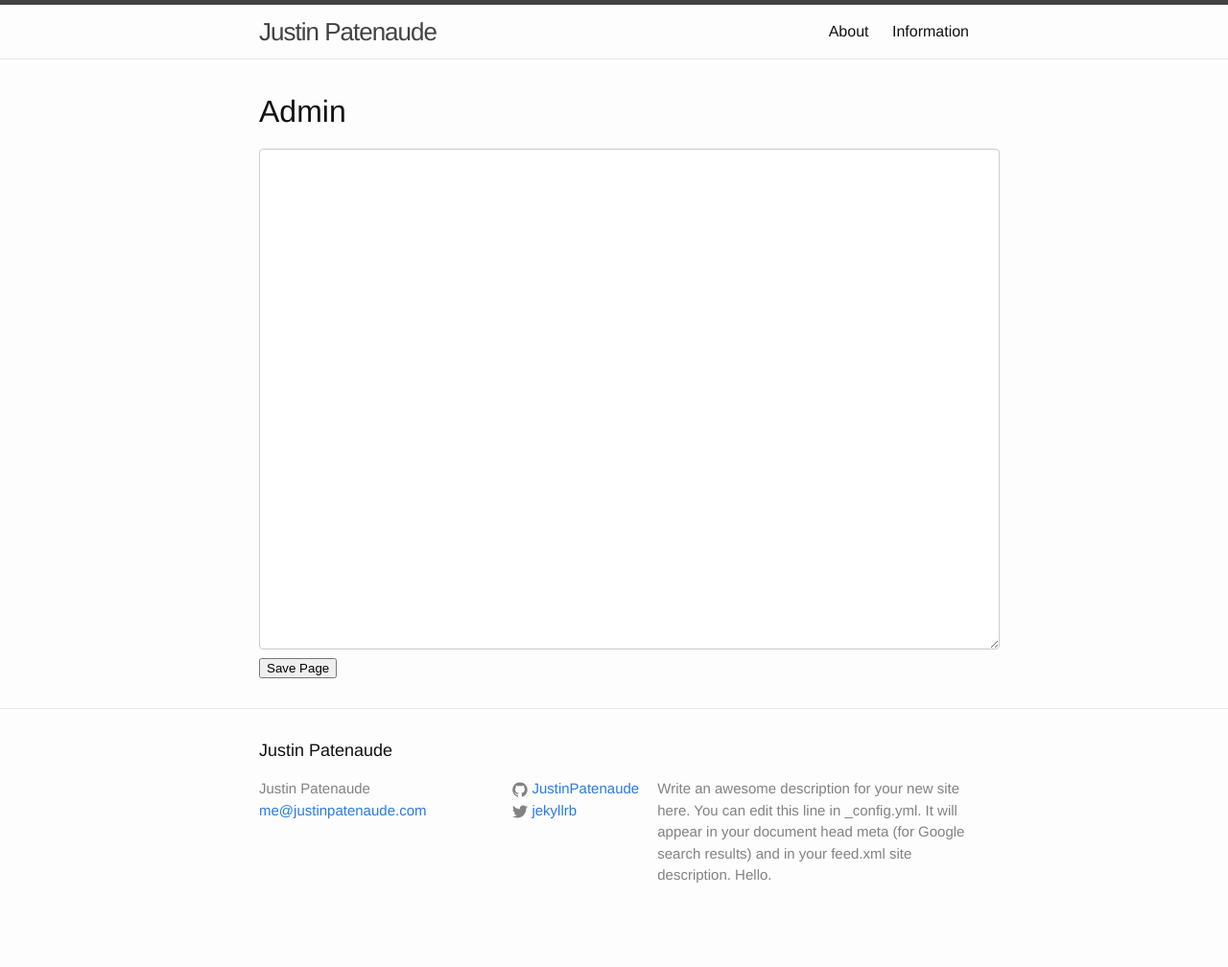
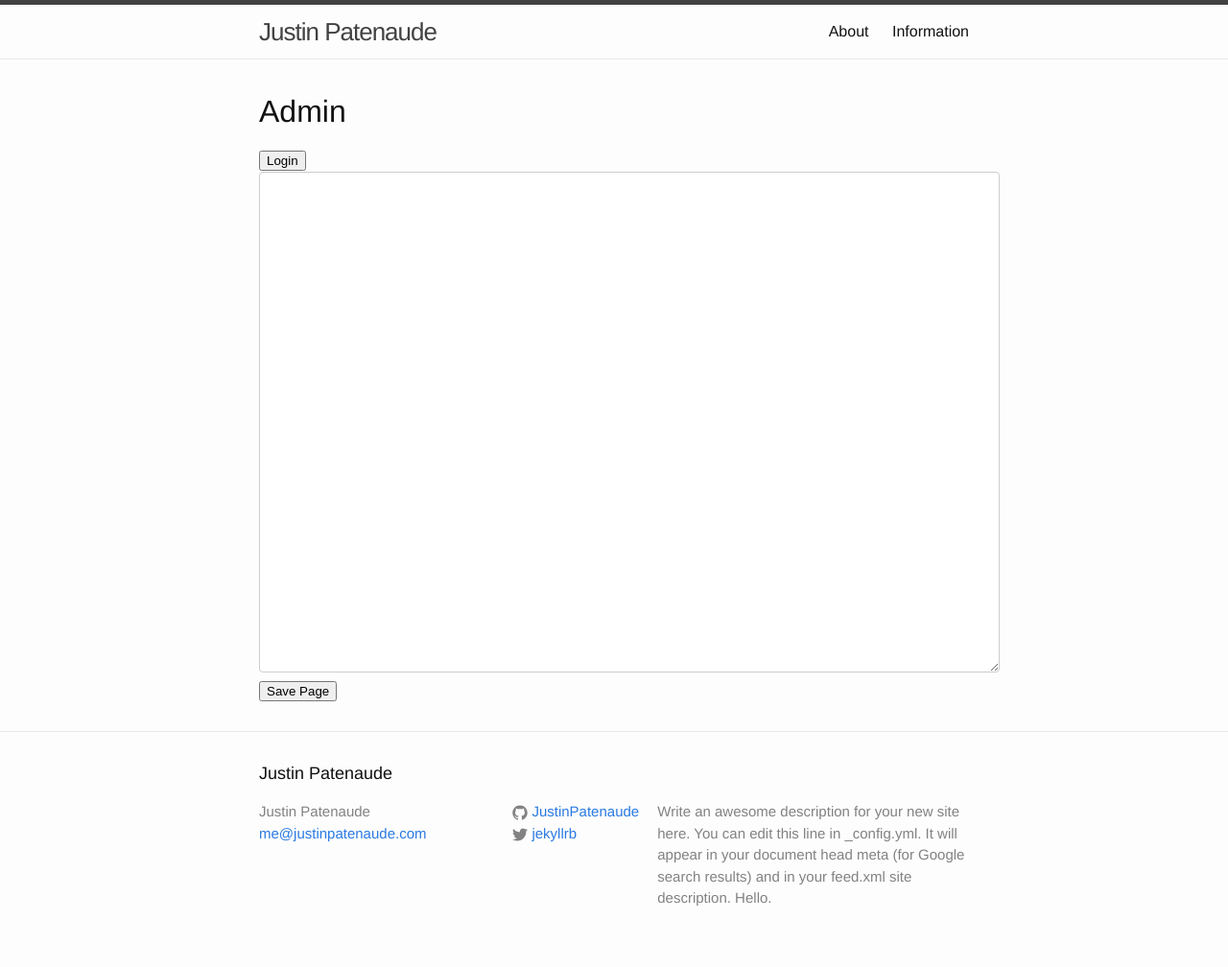
Before and after one commit to JustinPatenaude/jekyll, a Jekyll site: the page built from admin/index.html, in a window 1280 px wide. Shown: the whole page at 96% size. Built offline with Jekyll 4.4.1, drawn with Linux system fonts in a browser that asks for light colours; nearby versions of some CDN libraries; before the commit the page ends 984 px from its top, so only the background shows below that.

Commit message:
Send user to github

```diff
--- a/admin/admin.js
+++ b/admin/admin.js
@@ -2,7 +2,9 @@
 
 var userName = "JustinPatenaude";
 
-window.open('https://github.com/login/oauth/authorize?client_id=e4a530296caca9a0979d&state=fhf74hfgdje8hfgfjhdg4627');
+$('.github_login').click(function(){
+  window.open('https://github.com/login/oauth/authorize?client_id=e4a530296caca9a0979d&state=fhf74hfgdje8hfgfjhdg4627');
+});
 
 var github = new Github({
   username: "JUSTINPATENAUDE",
--- a/admin/index.html
+++ b/admin/index.html
@@ -4,7 +4,7 @@
 
 <div class="admin">
 
-<h1>Admin</h1>
+<h1>Admin</h1><button class="github_login">Login</button>
 
 <textarea class="show_page">
 </textarea>
```
